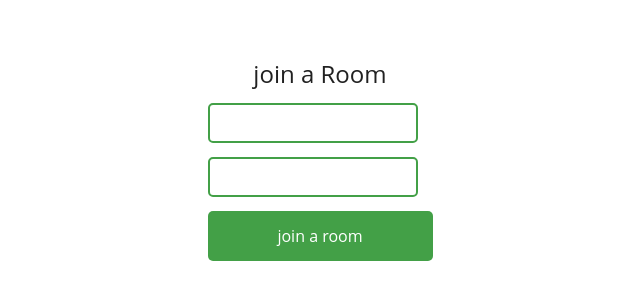
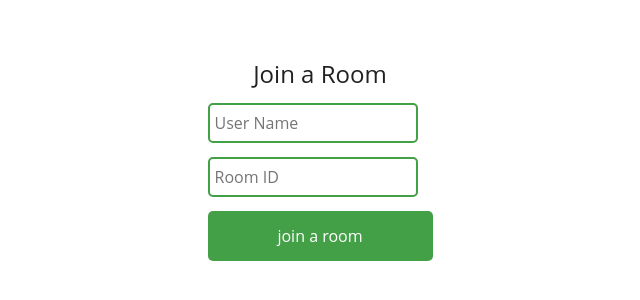
Before and after one commit to San0077/chat-frontend, a React (Create React App) app: page / in a window 1280 px wide. Shown: the part 236-536 px from the top of the page, without its empty margins (320-960 px from the left). Built offline with nearby package versions, Linux system fonts and the light colour scheme; no server answers.

Commit message:
Update App.js

```diff
--- a/src/App.js
+++ b/src/App.js
@@ -20,14 +20,14 @@ function App() {
     <div className="App">
       {!show ?
       <div className="joinChatContainer">
-      <h4>join a Room</h4>
-       <input type="text"
+      <h4>Join a Room</h4>
+       <input type="text" placeholder="User Name"
        onChange={(event)=>{
            setname(event.target.value)
        }}
 
        />
-       <input type="text"
+       <input type="text" placeholder="Room ID"
          onChange={(event)=>{
           setroom(event.target.value)
       }}/>
```
